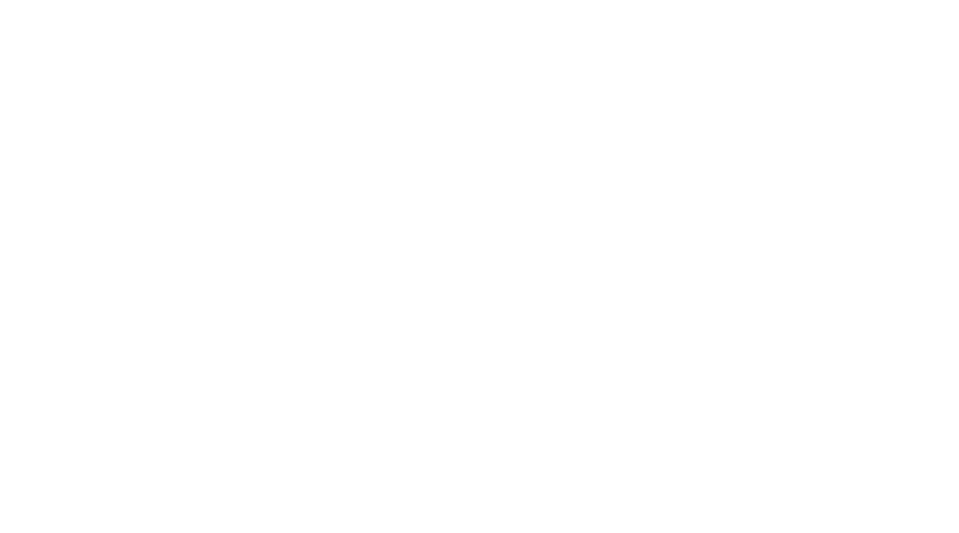
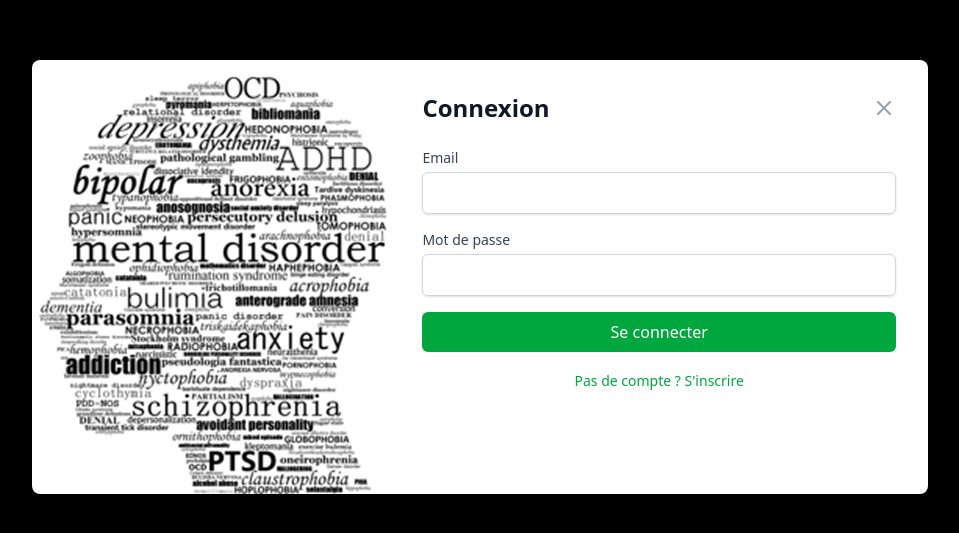
Before and after one commit to fina-w/waxpsy, a React (Vite) app: page /login in a window 1280 px wide. Before the commit this address had no page. Shown: the part 123-656 px from the top of the page, without its empty margins (160-1119 px from the left). Built offline with nearby package versions, Linux system fonts and the light colour scheme.

Commit message:
components

```diff
--- a/src/App.tsx
+++ b/src/App.tsx
@@ -1,7 +1,7 @@
-import { useState, useEffect } from "react";
 import { BrowserRouter as Router, Routes, Route, Navigate } from "react-router-dom";
-import Login from "./components/login";
+
 import Register from "./components/Register";
+import Login from "./components/Login";
 import Troubles from "./components/Troubles";
 import Temoignages from "./components/Temoignages";
 import ProfessionalsList from "./components/ProfessionalsList";
@@ -18,21 +18,12 @@ import ConditionsUtilisation from "./components/ConditionsUtilisation";
 import UrgenceSOS from "./components/Urgence-SOS";
 
 function App() {
-  const [isAuthenticated, setIsAuthenticated] = useState(() => !!localStorage.getItem('user'));
-
-  useEffect(() => {
-    const handleStorageChange = () => {
-      setIsAuthenticated(!!localStorage.getItem('user'));
-    };
-    window.addEventListener('storage', handleStorageChange);
-    return () => window.removeEventListener('storage', handleStorageChange);
-  }, []);
-
   return (
     <Router>
       <Routes>
-        <Route path="/" element={isAuthenticated ? <Navigate to="/home" /> : <Login setIsAuthenticated={setIsAuthenticated} />} />
-        <Route path="/register" element={isAuthenticated ? <Navigate to="/home" /> : <Register />} />
+        <Route path="/" element={<Navigate to="/home" />} />
+        <Route path="/register" element={<Register onClose={() => {}} onSwitchToLogin={() => {}} />} />
+        <Route path="/login" element={<Login onClose={() => {}} onSwitchToRegister={() => {}} />} />
         <Route path="/professionals" element={<ProfessionalsList />} />
         <Route path="/share-experience" element={<ShareExperience />} />
         <Route path="/test" element={<h1>Test OK</h1>} />
--- /dev/null
+++ b/src/components/Login.tsx
@@ -0,0 +1,124 @@
+import React, { useState } from 'react';
+import { useNavigate } from 'react-router-dom';
+
+interface User {
+  id: number;
+  nom: string;
+  email: string;
+  motDePasse: string;
+}
+
+interface LoginProps {
+  onClose: () => void;
+  onSwitchToRegister: () => void;
+}
+
+const Login: React.FC<LoginProps> = ({ onClose, onSwitchToRegister }) => {
+  const [email, setEmail] = useState('');
+  const [password, setPassword] = useState('');
+  const [message, setMessage] = useState('');
+  const navigate = useNavigate();
+
+  const handleSubmit = async (e: React.FormEvent) => {
+    e.preventDefault();
+    if (!email || !password) {
+      setMessage('Tous les champs sont requis');
+      return;
+    }
+    try {
+      const response = await fetch('http://localhost:3000/utilisateurs');
+      const users = await response.json();
+      const user = users.find((u: User) => u.email === email && u.motDePasse === password);
+      if (user) {
+        localStorage.setItem('user', JSON.stringify(user));
+        navigate('/home');
+      } else {
+        setMessage('Identifiants invalides');
+      }
+    } catch {
+      setMessage('Erreur lors de la connexion');
+    }
+  };
+
+  return (
+    <div className="fixed inset-0 bg-black bg-opacity-50 flex items-center justify-center z-50">
+      <div className="flex w-full max-w-4xl mx-4 bg-white rounded-lg shadow-xl overflow-hidden">
+        {/* Image Section */}
+        <div className="hidden md:block w-2/5">
+          <img
+            src="/login-register.png"
+            alt="Login"
+            className="w-full h-full object-cover"
+          />
+        </div>
+
+        {/* Form Section */}
+        <div className="w-full md:w-3/5 p-8">
+          <div className="flex justify-between items-center mb-6">
+            <h2 className="text-2xl font-bold text-gray-900">Connexion</h2>
+            <button
+              onClick={onClose}
+              className="text-gray-400 hover:text-gray-600"
+            >
+              <svg className="w-6 h-6" fill="none" stroke="currentColor" viewBox="0 0 24 24">
+                <path strokeLinecap="round" strokeLinejoin="round" strokeWidth={2} d="M6 18L18 6M6 6l12 12" />
+              </svg>
+            </button>
+          </div>
+
+          <form onSubmit={handleSubmit} className="space-y-4">
+            <div>
+              <label htmlFor="email" className="block text-sm font-medium text-gray-700">
+                Email
+              </label>
+              <input
+                type="email"
+                id="email"
+                value={email}
+                onChange={(e) => setEmail(e.target.value)}
+                className="mt-1 block w-full px-3 py-2 border border-gray-300 rounded-md shadow-sm focus:outline-none focus:ring-green-500 focus:border-green-500"
+                required
+              />
+            </div>
+
+            <div>
+              <label htmlFor="password" className="block text-sm font-medium text-gray-700">
+                Mot de passe
+              </label>
+              <input
+                type="password"
+                id="password"
+                value={password}
+                onChange={(e) => setPassword(e.target.value)}
+                className="mt-1 block w-full px-3 py-2 border border-gray-300 rounded-md shadow-sm focus:outline-none focus:ring-green-500 focus:border-green-500"
+                required
+              />
+            </div>
+
+            {message && (
+              <div className="text-red-600 text-sm">{message}</div>
+            )}
+
+            <button
+              type="submit"
+              className="w-full bg-green-600 text-white py-2 px-4 rounded-md hover:bg-green-700 focus:outline-none focus:ring-2 focus:ring-green-500 focus:ring-offset-2"
+            >
+              Se connecter
+            </button>
+          </form>
+
+          <div className="mt-4 text-center">
+            <button
+              onClick={onSwitchToRegister}
+              className="text-green-600 hover:text-green-800 text-sm"
+            >
+              Pas de compte ? S'inscrire
+            </button>
+          </div>
+        </div>
+      </div>
+    </div>
+  );
+};
+
+export default Login;
--- a/src/components/ProfessionalsList.tsx
+++ b/src/components/ProfessionalsList.tsx
@@ -32,21 +32,24 @@ const ProfessionalsList: React.FC = () => {
         const response = await fetch('/db.json');
         if (!response.ok) throw new Error('Failed to fetch professionals');
         const data = await response.json();
-        const professionnelsData = data.professionnels.map((pro: any) => ({
-          id: pro.id.toString(),
-          nom: pro.nom,
-          specialite: pro.specialite,
-          adresse: pro.adresse,
-          telephone: pro.telephone,
-          email: pro.email,
-          description: pro.bio,
-          verification: pro.verifiee,
-          langues: pro.langues,
-          diplome: pro.diplome,
-          experience: pro.experience,
-          tarif: pro.tarif,
-          creneauxDisponibles: pro.creneauxDisponibles
-        }));
+        const professionnelsData = data.professionnels.map((pro: unknown) => {
+          const p = pro as Record<string, unknown>;
+          return {
+            id: String(p.id),
+            nom: String(p.nom),
+            specialite: String(p.specialite),
+            adresse: String(p.adresse),
+            telephone: String(p.telephone),
+            email: String(p.email),
+            description: String(p.bio),
+            verification: Boolean(p.verifiee),
+            langues: Array.isArray(p.langues) ? p.langues.map(String) : [],
+            diplome: String(p.diplome),
+            experience: String(p.experience),
+            tarif: String(p.tarif),
+            creneauxDisponibles: Array.isArray(p.creneauxDisponibles) ? p.creneauxDisponibles as { jour: string; heures: string[] }[] : []
+          };
+        });
         setProfessionnels(professionnelsData);
         setFilteredProfessionnels(professionnelsData);
       } catch (err) {
--- a/src/components/Register.tsx
+++ b/src/components/Register.tsx
@@ -35,22 +35,47 @@ const Register: React.FC<RegisterProps> = ({ onClose, onSwitchToLogin }) => {
       return;
     }
 
+    if (!formData.nom || !formData.email || !formData.motDePasse) {
+      setError('Tous les champs sont requis');
+      setLoading(false);
+      return;
+    }
+
     try {
-      // In a real app, this would be an API call
-      // For now, we'll just show success
-      setSuccess('Inscription réussie ! Vous pouvez maintenant vous connecter.');
-      setTimeout(() => {
-        onSwitchToLogin();
-      }, 2000);
-    } catch (err) {
-      setError('Erreur lors de l\'inscription');
+      const response = await fetch('http://localhost:3000/utilisateurs', {
+        method: 'POST',
+        headers: { 'Content-Type': 'application/json' },
+        body: JSON.stringify({ nom: formData.nom, email: formData.email, motDePasse: formData.motDePasse }),
+      });
+      if (response.ok) {
+        setSuccess('Inscription réussie ! Vous pouvez maintenant vous connecter.');
+        setTimeout(() => {
+          onSwitchToLogin();
+        }, 2000);
+      } else {
+        setError(`Échec de l'inscription: ${response.status} ${response.statusText}`);
+      }
+    } catch (error) {
+      console.error('Erreur lors de l\'inscription:', error);
+      setError(`Erreur lors de l'inscription: ${error instanceof Error ? error.message : String(error)}`);
     }
     setLoading(false);
   };
 
   return (
     <div className="fixed inset-0 bg-black bg-opacity-50 flex items-center justify-center z-50">
-      <div className="bg-white p-8 rounded-lg shadow-xl max-w-md w-full mx-4">
+      <div className="flex w-full max-w-4xl mx-4 bg-white rounded-lg shadow-xl overflow-hidden">
+        {/* Image Section */}
+        <div className="hidden md:block w-2/5">
+          <img
+            src="/login-register.png"
+            alt="Register"
+            className="w-full h-full object-cover"
+          />
+        </div>
+
+        {/* Form Section */}
+        <div className="w-full md:w-3/5 p-8">
         <div className="flex justify-between items-center mb-6">
           <h2 className="text-2xl font-bold text-gray-900">Inscription</h2>
           <button
@@ -149,6 +174,7 @@ const Register: React.FC<RegisterProps> = ({ onClose, onSwitchToLogin }) => {
             Déjà un compte ? Se connecter
           </button>
         </div>
+        </div>
       </div>
     </div>
   );
--- a/src/components/theme/ThemeProvider.tsx
+++ b/src/components/theme/ThemeProvider.tsx
@@ -1,4 +1,5 @@
-import { createContext, useContext, useEffect, useState } from 'react';
+import { useEffect, useState } from 'react';
+import { ThemeProviderContext } from './context';
 
 type Theme = 'light' | 'dark';
 
@@ -7,20 +8,6 @@ type ThemeProviderProps = {
   defaultTheme?: Theme;
   storageKey?: string;
 };
-
-type ThemeProviderState = {
-  theme: Theme;
-  setTheme: (theme: Theme) => void;
-  toggleTheme: () => void;
-};
-
-const initialState: ThemeProviderState = {
-  theme: 'light',
-  setTheme: () => null,
-  toggleTheme: () => null,
-};
-
-const ThemeProviderContext = createContext<ThemeProviderState>(initialState);
 
 export function ThemeProvider({
   children,
@@ -56,11 +43,3 @@ export function ThemeProvider({
     </ThemeProviderContext.Provider>
   );
 }
-
-export const useTheme = () => {
-  const context = useContext(ThemeProviderContext);
-  if (context === undefined) {
-    throw new Error('useTheme must be used within a ThemeProvider');
-  }
-  return context;
-};
--- /dev/null
+++ b/src/components/theme/context.ts
@@ -0,0 +1,17 @@
+import { createContext } from 'react';
+
+type Theme = 'light' | 'dark';
+
+type ThemeProviderState = {
+  theme: Theme;
+  setTheme: (theme: Theme) => void;
+  toggleTheme: () => void;
+};
+
+const initialState: ThemeProviderState = {
+  theme: 'light',
+  setTheme: () => null,
+  toggleTheme: () => null,
+};
+
+export const ThemeProviderContext = createContext<ThemeProviderState>(initialState);
--- /dev/null
+++ b/src/components/theme/useTheme.ts
@@ -0,0 +1,10 @@
+import { useContext } from 'react';
+import { ThemeProviderContext } from './context';
+
+export const useTheme = () => {
+  const context = useContext(ThemeProviderContext);
+  if (context === undefined) {
+    throw new Error('useTheme must be used within a ThemeProvider');
+  }
+  return context;
+};
```
Also changed, not shown: src/components/Homepage.tsx (+13 -13 lines), db.json, 1 other file (tests, documents, lock files or other folders).
